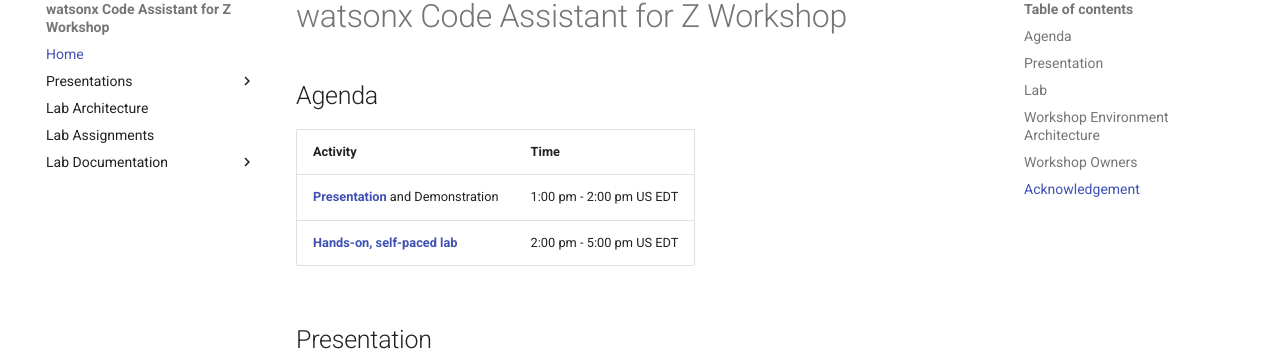
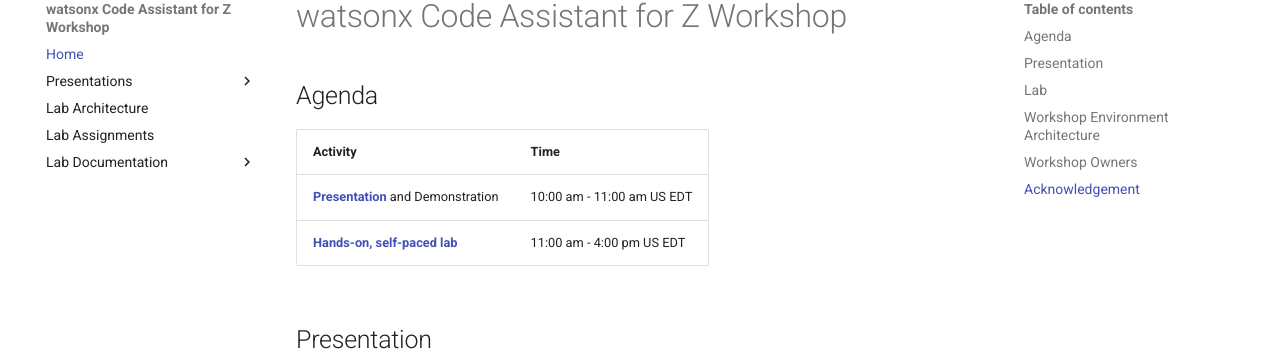
Before and after one commit to mmondics/wsc-wca4z, an MkDocs documentation site: the page built from docs/index.md, in a window 1280 px wide and 1341 px high. Shown: the part 102-457 px from the top of the window. Built offline with MkDocs 1.6.1 and Material for MkDocs 9.7.7, drawn with Linux system fonts in a browser that asks for light colours; comment, search, counter and statistics services are not loaded.

Commit message:
Update index.md

```diff
--- a/docs/index.md
+++ b/docs/index.md
@@ -4,8 +4,8 @@
 
 | Activity       | Time     |
 | ---                  | ---           |
-| [**Presentation**](#presentation) and Demonstration             | 1:00 pm - 2:00 pm US EDT   |
-| [**Hands-on, self-paced lab**](#lab)           | 2:00 pm - 5:00 pm US EDT      |
+| [**Presentation**](#presentation) and Demonstration             | 10:00 am - 11:00 am US EDT   |
+| [**Hands-on, self-paced lab**](#lab)           | 11:00 am - 4:00 pm US EDT      |
 
 ## Presentation
 
```
